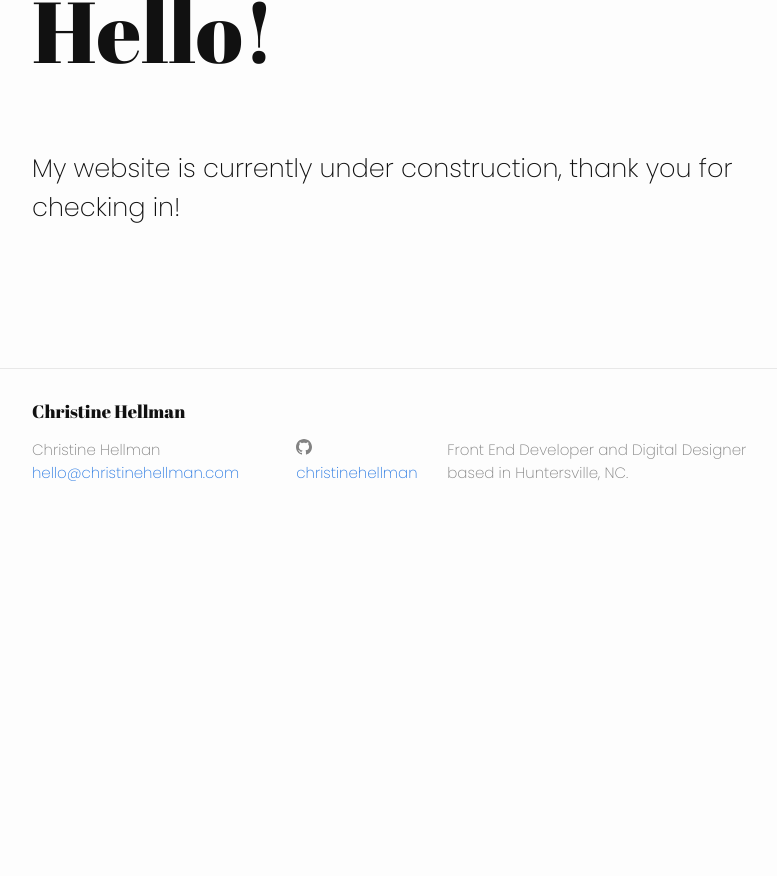
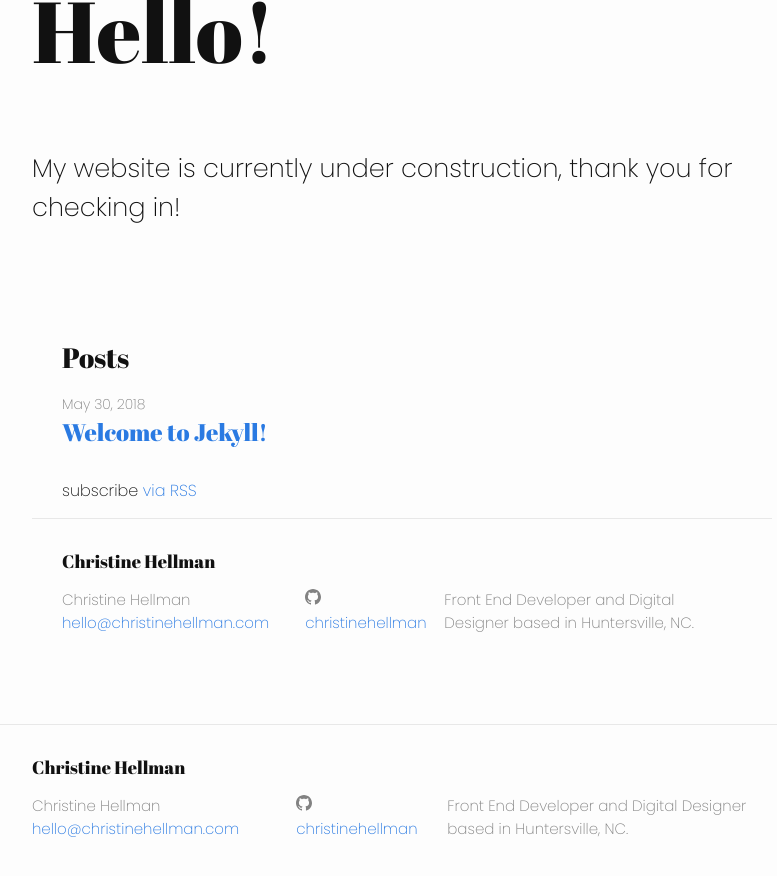
Before and after one commit to christinehellman/portfolio, a Jekyll site: the page built from index.md, in a window 1280 px wide and 900 px high, scrolled down 773 px. Shown: the top 876 px of the window, without its empty margins (238-1015 px from the left). Built offline with Jekyll 4.4.1, drawn with Linux system fonts in a browser that asks for light colours; before the commit the page ends 1317 px from its top, so only the background shows below that.

Commit message:
rearranging layouts

```diff
--- a/_layouts/blog.html
+++ b/_includes/blog.html
@@ -1,10 +1,5 @@
 
-<!DOCTYPE html>
-<html lang="en">
-{% include head.html %}
-<body>
-  {% include header.html %}
-  <main class="page-content" aria-label="Content">
+
   <div class ="wrapper">
 
 <h2 class="post-list-heading">Posts</h2>
@@ -19,6 +14,3 @@
 
   </div>
   {% include footer.html %}
-</main>
-</body>
-</html>
--- a/_layouts/home.html
+++ b/_layouts/home.html
@@ -25,7 +25,7 @@
 
 
     </article>
-
+{% include blog.html %}
     </div>
   </main>
 </div>
```
Also changed, not shown: blog.md (+2 -0 lines).
